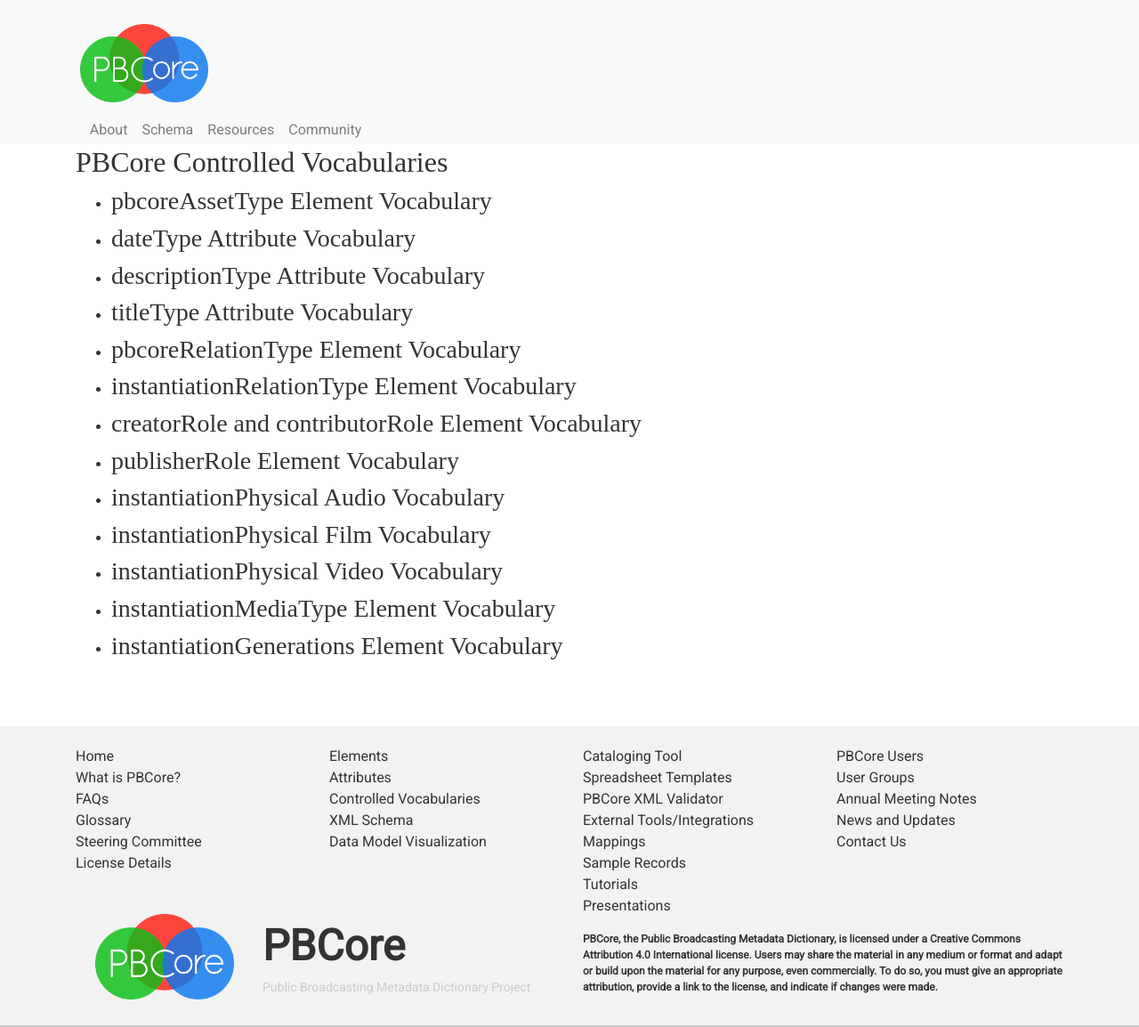
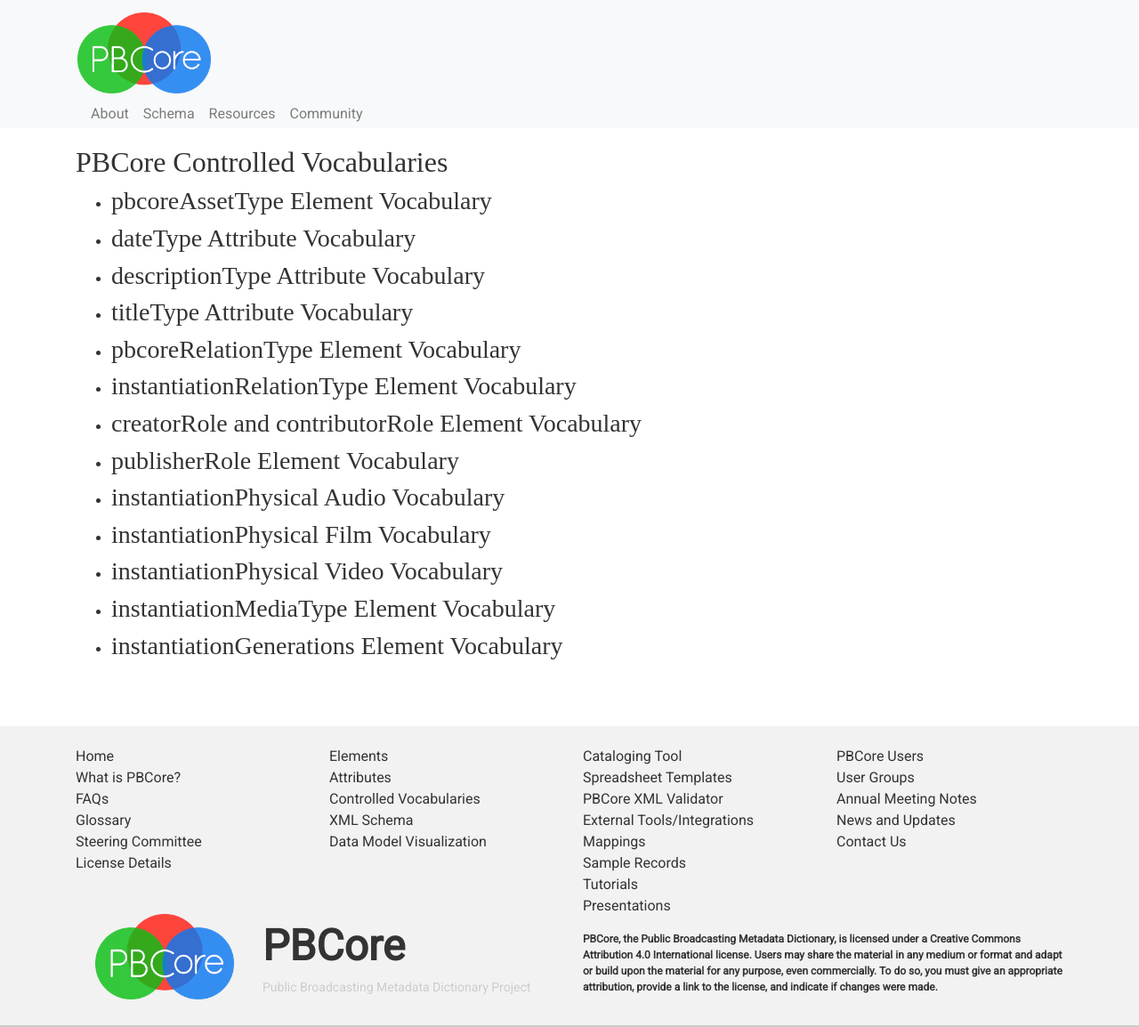
Before and after one commit to PBCore-AV-Metadata/pbcore-av-metadata.github.io, a Jekyll site: the page built from pages/controlled-vocabs.md, in a window 1280 px wide and 1154 px high. Shown: the whole window at 89% size. Built offline with Jekyll 4.4.1, drawn with Linux system fonts in a browser that asks for light colours.

Commit message:
'header fix'

```diff
--- a/_includes/header.html
+++ b/_includes/header.html
@@ -1,14 +1,34 @@
+<script type="text/javascript">
+  $(document).ready(function() {
+    var accordion_ids=Cookies.get('accordionDisplay');
+    if (accordion_ids!=null) {
+        //show the open_accordions visible group
+        $(accordion_ids).collapse("show");
+    }
+
+    $(document).on('shown.bs.collapse hidden.bs.collapse', function() {
+        var active_accs = $("div.collapse.show[id^=collapse]")
+        var active_ids = $.map(active_accs, function(ele){
+          return '#' + ele.id;
+        }).join(',');
+
+        Cookies.set('accordionDisplay', active_ids, {path: '/elements/pbcorecollection'})
+    });
+  });
+
+  //when a group is shown, save it as the active accordion group
+
+</script>
+
 <header>
-  <nav class="primary_nav_container navbar navbar-expand-xl navbar-expand-lg navbar-expand-md navbar-expand-sm navbar-expand-xs navbar-light bg-light">
+  <nav class="primary_nav_container navbar navbar-expand-xl navbar-expand-lg navbar-expand-md navbar-expand-sm navbar-expand-xs navbar-light bg-light" style="min-height:9em;height:9em;">
 
     <div class="collapse navbar-collapse" id="navbarNavDropdown">
 
-      <ul style="margin-left:5.7%; position: relative; margin-bottom:1.6%;">
-        <li>
-          <img src="/assets/images/pbcore-logo.png" alt="" style="padding:2%;">
-        </li>
-      </ul>
-      <ul style="margin-left:6%; bottom: 0; position: absolute;" class="navbar-nav">
+      <div style="margin-left:5.7%; margin-bottom:2.0%;overflow-y:visible; z-index: 10000;">
+          <img src="/assets/images/pbcore-logo.png" alt="">
+      </div>
+      <ul style="margin-left:6.1%; bottom: 0; position: absolute;" class="navbar-nav">
 
         <li class="nav-item dropdown menu_about">
 
```
